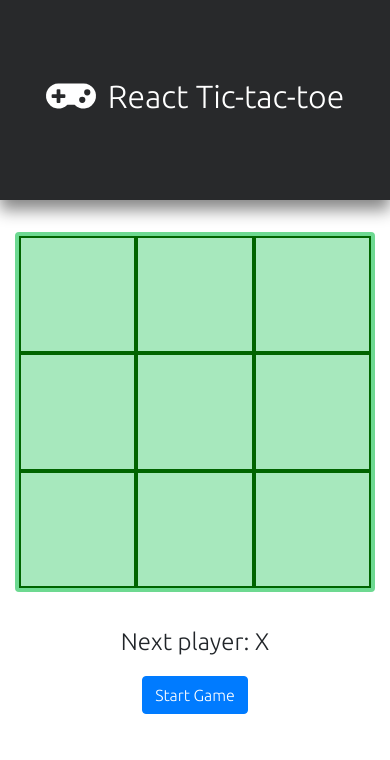
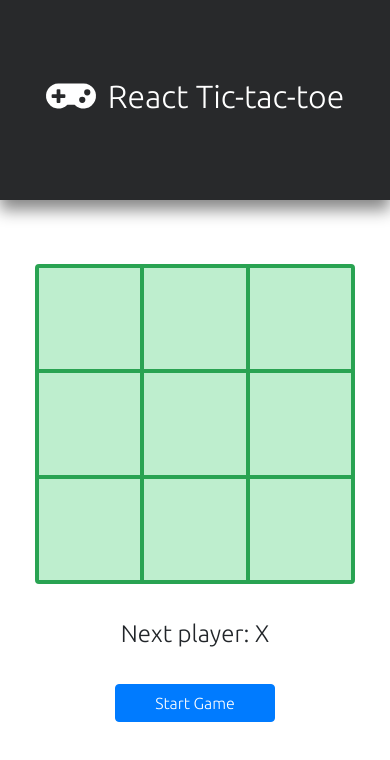
Before and after one commit to jfaMan/react-tic-tac-toe, a React (Create React App) app: page / in a window 390 px wide. Shown: the top 760 px of the page. Built offline with nearby package versions, Linux system fonts and the light colour scheme.

Commit message:
added x and o colour logic

```diff
--- a/public/index.html
+++ b/public/index.html
@@ -24,10 +24,13 @@
       work correctly both with client-side routing and a non-root public URL.
       Learn how to configure a non-root public URL by running `npm run build`.
     -->
+    <title>React Tic-tac-toe</title>
+    <!-- Bootstrap CDN -->
     <link rel="stylesheet" href="https://cdn.jsdelivr.net/npm/bootstrap@4.6.0/dist/css/bootstrap.min.css" integrity="sha384-B0vP5xmATw1+K9KRQjQERJvTumQW0nPEzvF6L/Z6nronJ3oUOFUFpCjEUQouq2+l" crossorigin="anonymous">
-    <title>React Tic-tac-toe</title>
+    <!-- Google Fonts -->
     <style>
       @import url('https://fonts.googleapis.com/css2?family=Ubuntu:wght@300&display=swap');
+      @import url('https://fonts.googleapis.com/css2?family=Gochi+Hand&display=swap');
     </style>
   </head>
   <body>
--- a/src/assets/stylesheets/application.scss
+++ b/src/assets/stylesheets/application.scss
@@ -4,8 +4,9 @@ body {
 }
 
 .square {
-  background-color: #A7E8BD;
-  border: 2px solid darkgreen;
+  font-family: 'Gochi Hand', cursive;
+  background-color: #BEEECE;
+  border: 2px solid #29A352;
   font-size: 32px;
   cursor: 'pointer';
   // &:active, &:focus {
@@ -17,22 +18,33 @@ body {
   // }
 }
 
+.x-color {
+  color: darkblue;
+}
+.o-color {
+  color: red;
+}
+
 .board {
-  border: 4px solid #6DD991;
+  border: 2px solid #29A352;
   display: grid;
   grid-template: repeat(3, 1fr) /repeat(3, 1fr);
-  margin: 32px auto;
+  margin: 64px auto 32px auto;
   width: 360px;
   height: 360px;
   border-radius: 4px;
 }
 
 .results {
-  width: 250px;
+  width: 160px;
   margin: auto;
   text-align: center;
   p {
     font-size: 24px;
+  }
+  .btn {
+    width: 100%;
+    margin-top: 16px;
   }
 }
 
@@ -49,20 +61,26 @@ body {
     color: white;
     text-shadow: white;
   }
-  .btn {
-    width: 100%;
-    margin-top: 32px;
-  }
   .logo {
     color: white;
     margin: 0 12px 8px 0;
-    font-size: 40px;
+    font-size: 48px;
   }
 }
 
 @media (max-width: 576px) {
-  h1 {
-    font-size: 32px;
+  .header {
+    h1 {
+      font-size: 32px;
+    }
+    .logo {
+      font-size: 40px;
+    }
+  }
+  .board {
+    width: 320px;
+    height: 320px;
+
   }
 }
 @media (hover: hover) {
--- a/src/components/Board.jsx
+++ b/src/components/Board.jsx
@@ -5,7 +5,16 @@ const Board = (props) => {
   const { squares, onClick } = props;
   return (
     <div className="board">
-      {squares.map((square, i) => <Square key={i} value={square} onClick={() => onClick(i)} /> )}
+      {squares.map((square, i) => {
+        return (
+          <Square
+            key={i}
+            value={square}
+            onClick={() => onClick(i)}
+            squareTextColor={square === 'X' ? 'x-color' : 'o-color'}
+          />
+        )}
+      )}
     </div>
   )
 }
--- a/src/components/Square.jsx
+++ b/src/components/Square.jsx
@@ -1,9 +1,13 @@
 import React from 'react';
 
 const Square = (props) => {
-  const { value, onClick } = props;
+  const { value, onClick, squareTextColor } = props;
   return (
-    <button className="square" onClick={onClick}>
+    <button
+      onClick={onClick}
+      // {console.log(squareColor)}
+      className={`square ${squareTextColor}`}
+    >
       {value}
     </button>
   )
```
